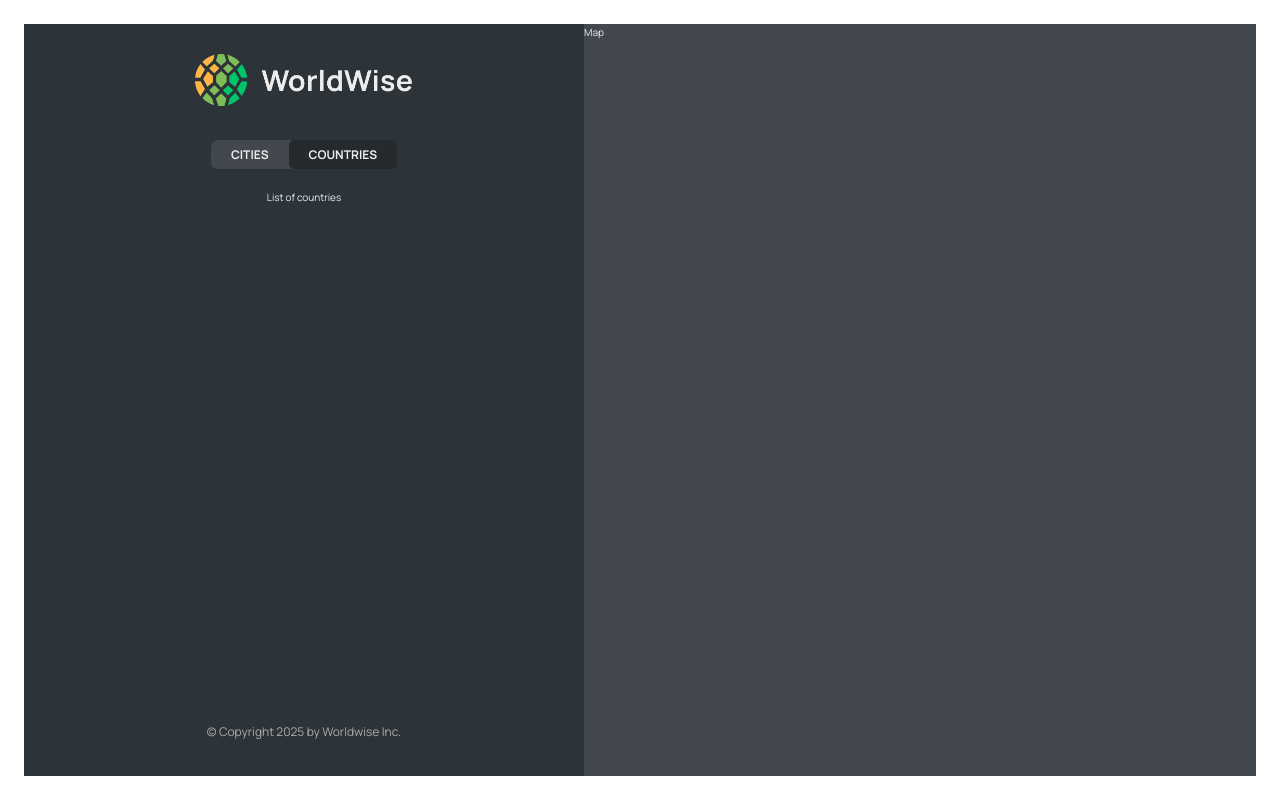
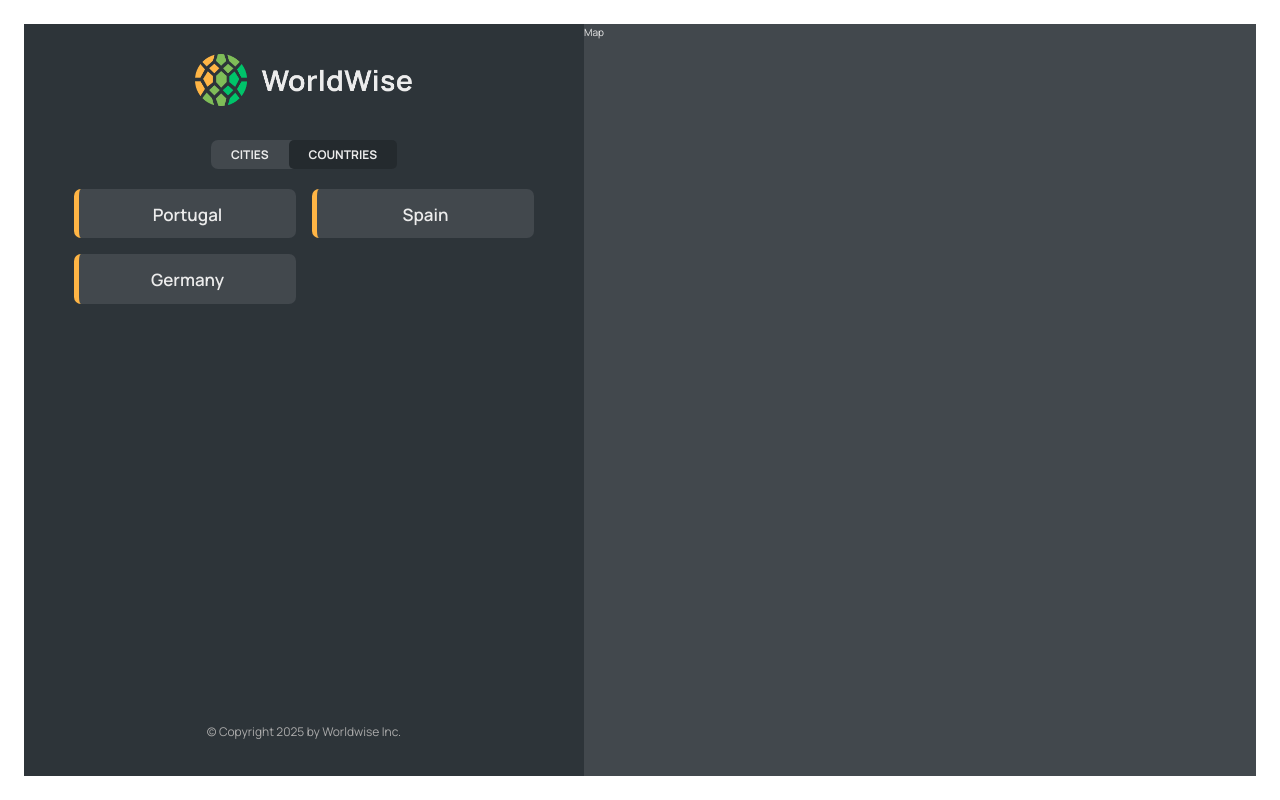
Before and after one commit to VIPUL070/worldwise, a React (Vite) app: page /app/countries in a window 1280 px wide. Built offline with nearby package versions, Linux system fonts and the light colour scheme; data requests are answered from the project's data file.

Commit message:
Adding city and country list

```diff
--- a/src/App.jsx
+++ b/src/App.jsx
@@ -1,4 +1,5 @@
-import { Routes , Route } from "react-router-dom"
+import { Routes, Route } from "react-router-dom"
+import { useEffect, useState } from "react"
 import Product from './pages/Product'
 import Pricing from './pages/Pricing'
 import Homepage from './pages/Homepage'
@@ -6,20 +7,45 @@ import PageNotFound from './pages/PageNotFound'
 import AppLayout from "./pages/AppLayout"
 import Login from './pages/Login';
 import CityList from "./components/CityList"
+import CountryList from "./components/CountryList"
+import Form from './components/Form';
+
+const BASE_URL = 'http://localhost:8000';
 
 function App() {
+  const [cities, setCities] = useState([]);
+  const [isLoading, setIsLoading] = useState(false);
+
+  useEffect(() => {
+    async function fetchCities() {
+      try {
+        setIsLoading(true);
+        const res = await fetch(`${BASE_URL}/cities`);
+        const data = await res.json();
+        setCities(data);
+      } catch {
+        alert('There was an error loading the data....');
+      } finally {
+        setIsLoading(false);
+      }
+    }
+
+    fetchCities();
+
+  }, []);
+
   return (
     <Routes>
       <Route path='/' element={<Homepage />} />
       <Route path='product' element={<Product />} />
       <Route path='pricing' element={<Pricing />} />
-        <Route path="login"  element={<Login />} />
+      <Route path="login" element={<Login />} />
       <Route path='app' element={<AppLayout />} >
 
-           <Route index element={<CityList />}/>
-           <Route path="cities" element={<CityList />}/>
-           <Route path="countries" element={<p>List of countries</p>}/>
-           <Route path="form" element={<p>Form</p>}/>
+        <Route index element={<CityList cities={cities} isLoading={isLoading} />} />
+        <Route path="cities" element={<CityList cities={cities} isLoading={isLoading}/>} />
+        <Route path="countries" element={<CountryList cities={cities} isLoading={isLoading}/>} />
+        <Route path="form" element={<Form />} />
 
       </Route>
       <Route path='*' element={<PageNotFound />} />
--- /dev/null
+++ b/src/components/CityItem.jsx
@@ -0,0 +1,22 @@
+import styles from './CityItem.module.css';
+
+const formatDate = (date) =>
+  new Intl.DateTimeFormat("en", {
+    day: "numeric",
+    month: "long",
+    year: "numeric",
+  }).format(new Date(date));
+
+function CityItem({city}){
+    const {cityName , emoji , date} = city;
+    return(
+        <li className={styles.cityItem}>
+           <span className={styles.emoji}>{emoji}</span>
+           <h3 className={styles.name}>{cityName}</h3>
+           <time className={styles.date}>{formatDate(date)}</time>
+           <button className={styles.deleteBtn}>&times;</button>
+        </li>
+    );
+}
+
+export default CityItem;
--- a/src/components/CityList.jsx
+++ b/src/components/CityList.jsx
@@ -1,9 +1,20 @@
+import CityItem from './CityItem';
 import styles from './CityList.module.css';
+import Spinner from './Spinner';
+import Message from './Message';
 
-function CityList(){
+function CityList({cities , isLoading}){
+    if(isLoading) return (<Spinner />);
+
+    if(!cities.length) return(<Message message='Add your first city by clicking on city on the map' />);
+
     return(
         <ul className={styles.cityList}>
-            LIST
+            {cities.map((city) => {
+                return(
+                <CityItem city={city} key={city.id}/>
+                );
+            })}
         </ul>
     );
 }
--- /dev/null
+++ b/src/components/CountryList.jsx
@@ -0,0 +1,28 @@
+import styles from './CountryList.module.css';
+import Spinner from './Spinner';
+import Message from './Message';
+import CountryItem from './CountryItem';
+
+function CountryList({ cities, isLoading }) {
+    if (isLoading) return (<Spinner />);
+
+    if (!cities.length) return (<Message message='Add your first city by clicking on city on the map' />);
+
+    const countries = [
+       ...new Map(
+        cities.map(city => [city.country , { country : city.country , emoji : cities.emoji}])
+       ).values()
+    ];
+
+    return (
+        <ul className={styles.countryList}>
+            {countries.map((country) => {
+                return (
+                    <CountryItem country={country} />
+                );
+            })}
+        </ul>
+    );
+}
+
+export default CountryList;
```
Lines whose indentation alone changed are shown as unchanged.
